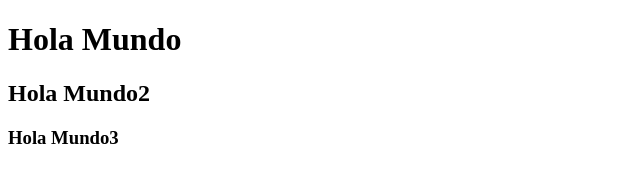
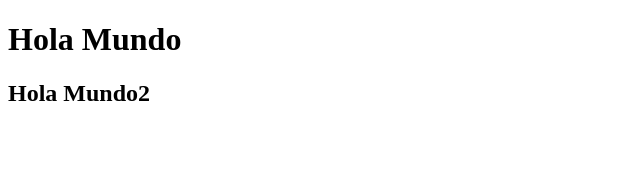
Before and after one commit to Tuto-Luchin/testtLucho, a plain HTML site: page index.html in a window 1280 px wide. Shown: the whole page, without its empty margins (0-640 px from the left). Drawn offline with Linux system fonts and the light colour scheme.

```diff
--- a/index.html
+++ b/index.html
@@ -9,6 +9,6 @@
 <body>
     <h1> Hola Mundo</h1>
      <h2> Hola Mundo2</h2>
-     <h3> Hola Mundo3</h3>
+
 </body>
 </html>
```
